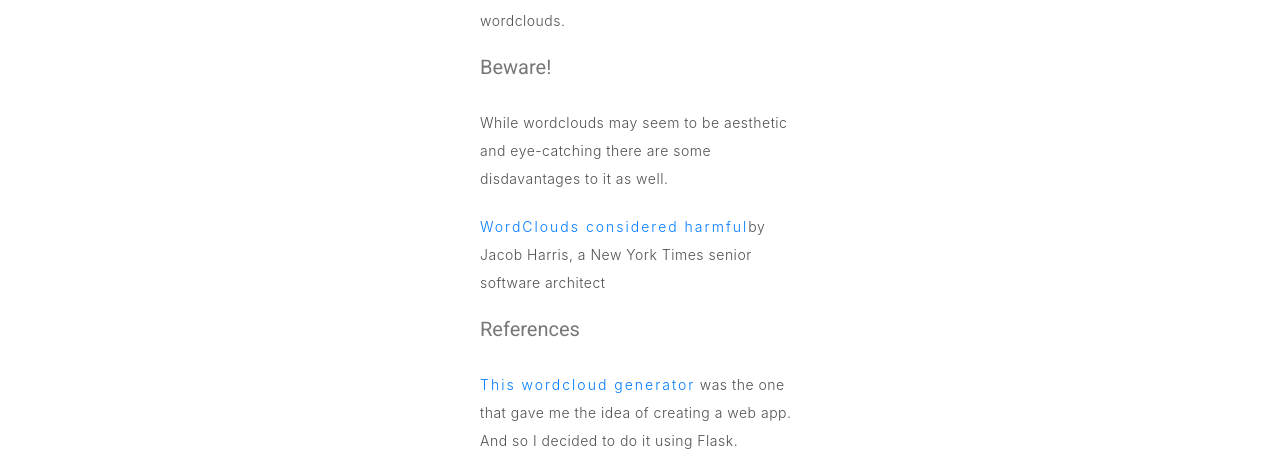
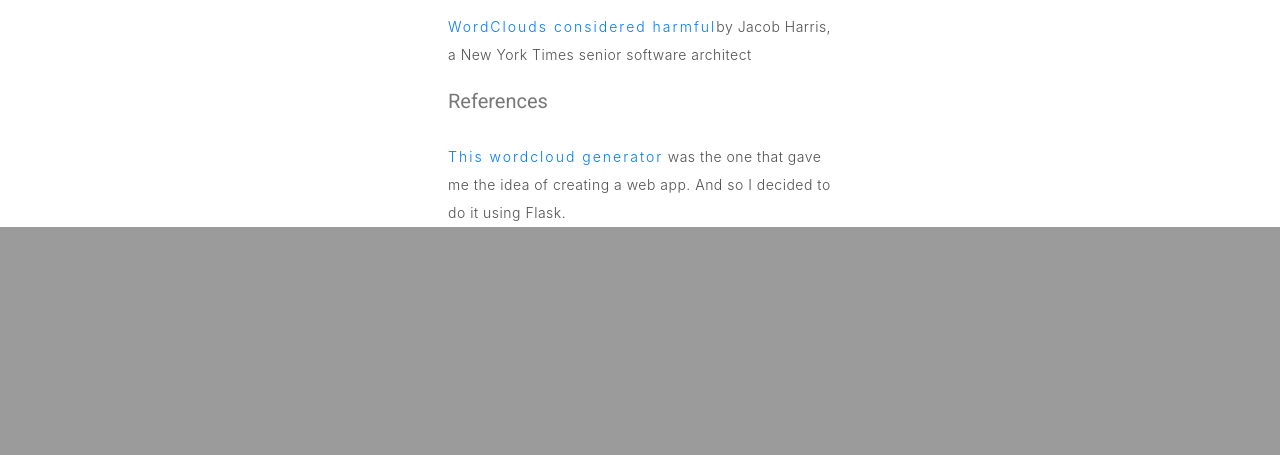
Before and after one commit to shivangraikar/WC-Generator, a Flask app: page /blog in a window 1280 px wide. Shown: the part 829-1284 px from the top of the page. After the commit the page ends 1056 px from the top, so only its background shows below. Run offline with Flask 2, Linux system fonts and the light colour scheme; some libraries are stand-ins or nearby versions.

Commit message:
Update blog.html

```diff
--- a/templates/blog.html
+++ b/templates/blog.html
@@ -29,9 +29,11 @@
 
     <style>
         .new {
-            padding-top:5rem;
-            padding-left:30rem;
-            padding-right: 30rem;
+            padding-top:20px;
+            display: block;
+            margin-left: auto;
+            margin-right: auto;
+            width: 30%;
         }
     </style>
 </head>
@@ -43,8 +45,6 @@
 
             <div id="logo" class="pull-left">
                 <h1><a href="{{ url_for('index') }}" class="scrollto"><span>wc</span>Generator</a></h1>
-                <!-- Uncomment below if you prefer to use an image logo -->
-                <!-- <a href="#body"><img src="img/logo.png" alt="" title="" /></a>-->
             </div>
 
             <nav id="nav-menu-container">
@@ -55,7 +55,7 @@
                 </ul>
             </nav><!-- #nav-menu-container -->
         </div>
-    </header><!-- #header -->
+    </header>
 
     <section id="hero" class="wow fadeIn">
         <div class="new">
@@ -73,9 +73,9 @@
             <h2><b>Beware!</b></h2>
             <p>While wordclouds may seem to be aesthetic and eye-catching there are some disdavantages to it as well.
             </p>
-            <p><a href="">WordClouds considered harmful</a>by Jacob Harris, a New York Times senior software architect</p>
+            <p><a href="https://www.labor.ucla.edu/wp-content/uploads/2015/03/word-clouds-harmful.pdf" target="_blank">WordClouds considered harmful</a>by Jacob Harris, a New York Times senior software architect</p>
             <h2><b>References</b></h2>
-            <p><a href="https://www.jasondavies.com/wordcloud/">This wordcloud generator</a> was the one that gave me the idea of creating a web app. And so I decided to do it using Flask.</p>
+            <p><a href="https://www.jasondavies.com/wordcloud/" target="_blank">This wordcloud generator</a> was the one that gave me the idea of creating a web app. And so I decided to do it using Flask.</p>
 
 
         </div>
```
